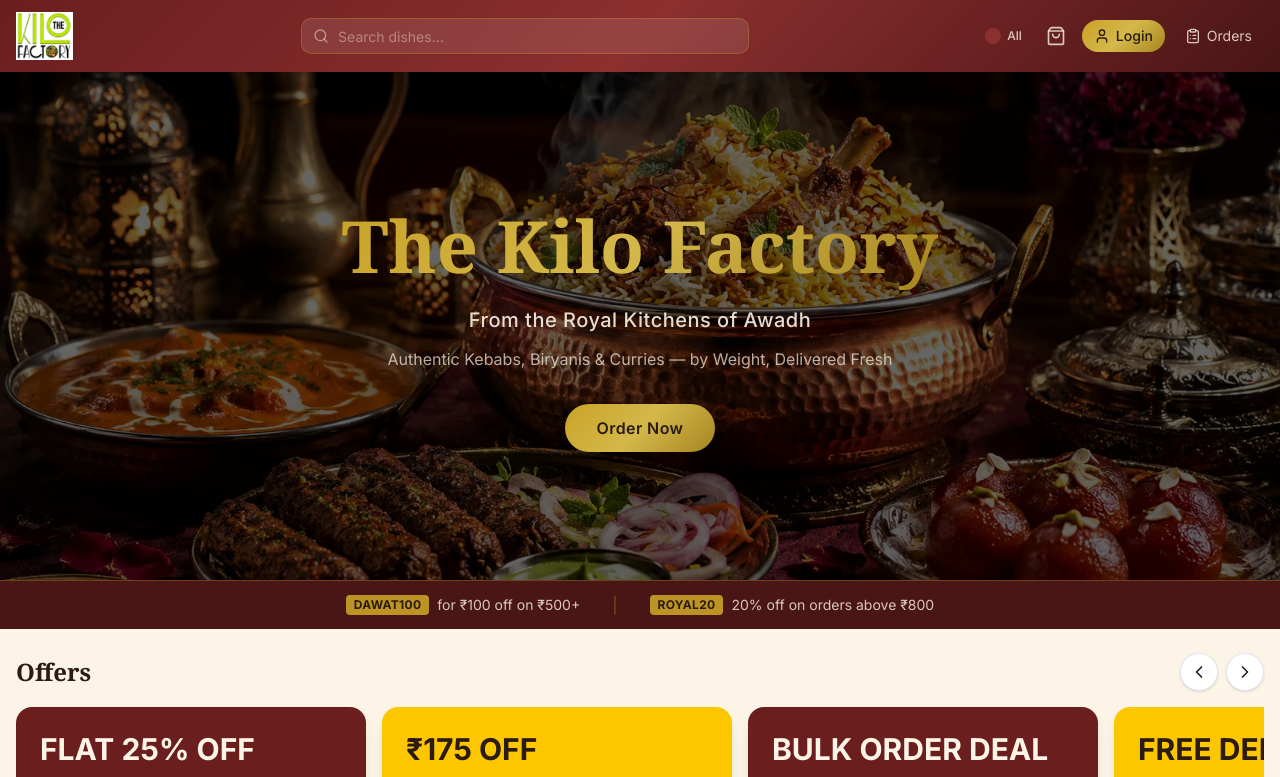
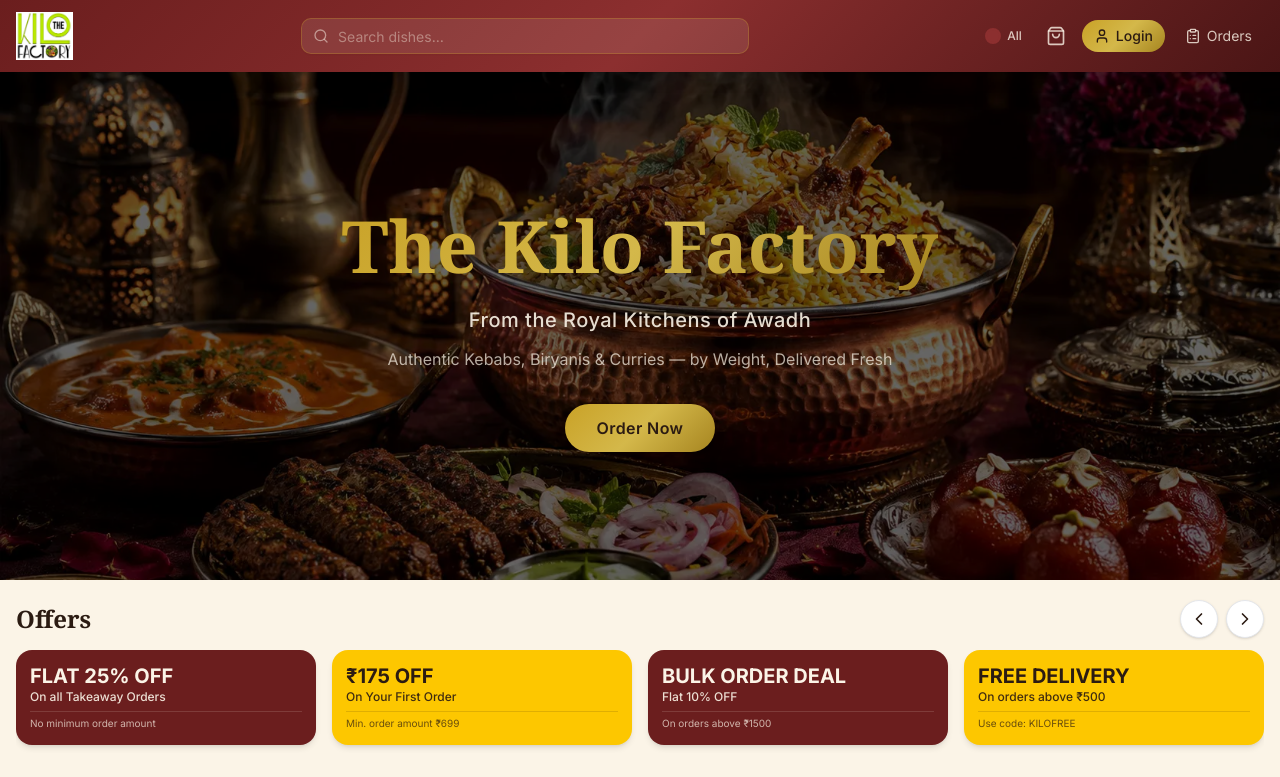
Before and after one commit to Tarun-52/the-kilo-factory, a Next.js app: page / in a window 1280 px wide. Shown: the top 777 px of the page. Built offline with nearby package versions, Linux system fonts and the light colour scheme; no server answers; the database is empty; a web font is replaced by a local one.

Commit message:
Update offer section

```diff
--- a/src/components/HeroSection.tsx
+++ b/src/components/HeroSection.tsx
@@ -61,7 +61,7 @@
         </div>
       </div>
 
-      {/* ── Offers Bar ─────────────────────────────────────────── */}
+      {/* ── Offers Bar ───────────────────────────────────────────
       <div className="bg-maroon-dark border-t border-gold/30">
         <div className="mx-auto max-w-5xl flex flex-col sm:flex-row items-center justify-center gap-2 sm:gap-8 px-4 py-3">
           <div className="flex items-center gap-2 text-sm">
@@ -82,7 +82,7 @@
             </span>
           </div>
         </div>
-      </div>
+      </div>*/}
     </section>
   );
 }
--- a/src/components/OffersSlider.tsx
+++ b/src/components/OffersSlider.tsx
@@ -15,32 +15,34 @@
 
   const scroll = (dir: "left" | "right") => {
     if (scrollRef.current) {
-      scrollRef.current.scrollBy({ left: dir === "left" ? -320 : 320, behavior: "smooth" });
+      scrollRef.current.scrollBy({ left: dir === "left" ? -280 : 280, behavior: "smooth" });
     }
   };
 
   return (
-    <section className="py-6 px-4 bg-ivory relative">
+    <section className="py-3 md:py-5 px-4 bg-ivory relative">
       <div className="mx-auto max-w-7xl">
-        <div className="flex items-center justify-between mb-4">
-          <h2 className="font-royal text-2xl font-bold text-bark">Offers</h2>
+        <div className="flex items-center justify-between mb-2 md:mb-3">
+          <h2 className="font-royal text-lg md:text-2xl font-bold text-bark">Offers</h2>
           <div className="hidden md:flex gap-2">
             <button onClick={() => scroll("left")} className="p-2 rounded-full bg-white shadow border border-gray-200 hover:bg-gray-50 cursor-pointer"><ChevronLeft className="size-5 text-bark"/></button>
             <button onClick={() => scroll("right")} className="p-2 rounded-full bg-white shadow border border-gray-200 hover:bg-gray-50 cursor-pointer"><ChevronRight className="size-5 text-bark"/></button>
           </div>
         </div>
 
-        <div ref={scrollRef} className="flex gap-4 overflow-x-auto pb-4 scrollbar-hide">
+        <div ref={scrollRef} className="flex gap-3 md:gap-4 overflow-x-auto pb-2 scrollbar-hide">
           {offers.map((offer, i) => (
             <div
               key={i}
-              className={`min-w-[300px] h-[140px] md:min-w-[350px] rounded-2xl p-6 flex flex-col justify-between shadow-lg flex-shrink-0 cursor-pointer hover:scale-[1.02] transition-transform ${offer.bg} ${offer.text}`}
+              // SLIM HEIGHT: 85px on mobile, 95px on desktop
+              className={`min-w-[240px] md:min-w-[300px] h-[85px] md:h-[95px] rounded-xl p-3 md:p-3.5 flex flex-col justify-between shadow-md flex-shrink-0 cursor-pointer hover:scale-[1.02] transition-transform ${offer.bg} ${offer.text}`}
             >
               <div>
-                <h3 className="text-2xl md:text-3xl font-extrabold leading-tight">{offer.title}</h3>
-                <p className="text-sm md:text-base opacity-90 mt-1 font-medium">{offer.desc}</p>
+                {/* SLIM TEXT SIZES */}
+                <h3 className="text-base md:text-xl font-extrabold leading-tight">{offer.title}</h3>
+                <p className="text-[11px] md:text-xs opacity-90 mt-0 font-medium">{offer.desc}</p>
               </div>
-              <p className="text-xs opacity-70 border-t border-current/20 pt-2 mt-2">{offer.sub}</p>
+              <p className="text-[9px] md:text-[10px] opacity-70 border-t border-current/20 pt-1 mt-1">{offer.sub}</p>
             </div>
           ))}
         </div>
```
Also changed, not shown: logo.png (added).
